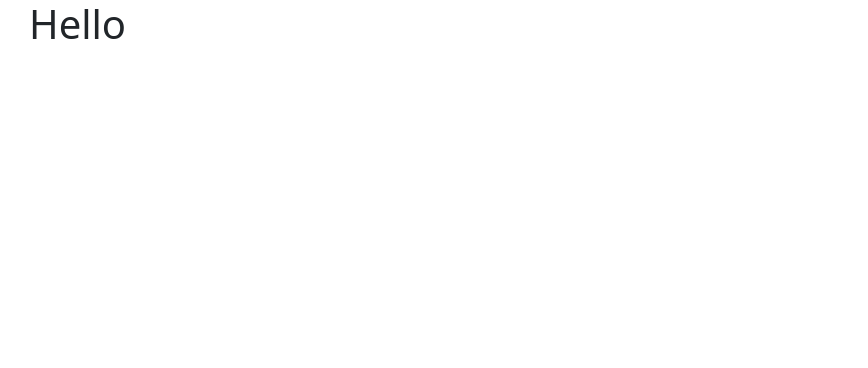
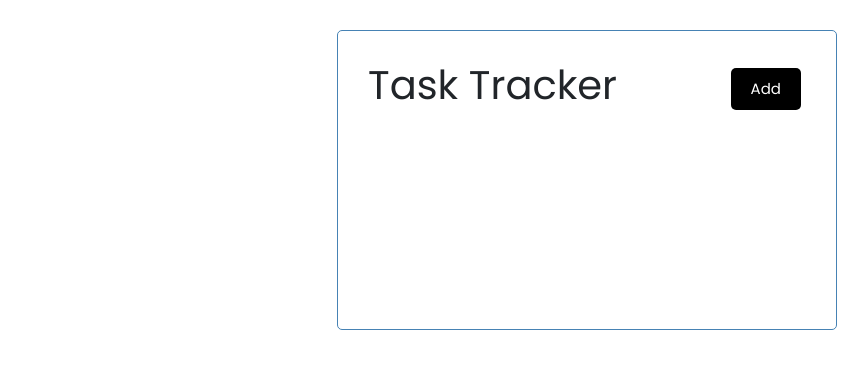
Before and after one commit to Mwong228/React-TaskTracker, a React (Create React App) app: page / in a window 1280 px wide. Shown: the top 368 px of the page, without its empty margins (53-921 px from the left). Built offline with nearby package versions, Linux system fonts and the light colour scheme.

Commit message:
added styling and CSS

```diff
--- a/src/App.js
+++ b/src/App.js
@@ -1,10 +1,14 @@
+import Header from './components/Header'
+
 
 function App() {
+
   return (
-    <div class="container">
-      <h1>Hello</h1>
+    <div className="container">
+      <Header/>
     </div>
   );
 }
 
+
 export default App;
--- /dev/null
+++ b/src/components/Header.js
@@ -0,0 +1,26 @@
+import PropTypes from 'prop-types'
+
+const Header = ({title}) => {
+    return (
+        <header className='header'>
+            <h1>{title}</h1>
+            <button className='btn'>Add</button>
+        </header>
+    )
+}
+
+Header.defaultProps = {
+    title: 'Task Tracker',
+}
+
+Header.propTypes = {
+    title: PropTypes.string.isRequired,
+}
+
+// CSS in JS
+// const headingStyle ={
+//     color: 'red',
+//     backgroundColor: 'black'
+// }
+
+export default Header
--- /dev/null
+++ b/src/index.css
@@ -0,0 +1,112 @@
+@import url('https://fonts.googleapis.com/css2?family=Poppins:wght@300;400&display=swap');
+
+* {
+  box-sizing: border-box;
+  margin: 0;
+  padding: 0;
+}
+
+body {
+  font-family: 'Poppins', sans-serif;
+}
+
+.container {
+  max-width: 500px;
+  margin: 30px auto;
+  overflow: auto;
+  min-height: 300px;
+  border: 1px solid steelblue;
+  padding: 30px;
+  border-radius: 5px;
+}
+
+.header {
+  display: flex;
+  justify-content: space-between;
+  align-items: center;
+  margin-bottom: 20px;
+}
+
+.btn {
+  display: inline-block;
+  background: #000;
+  color: #fff;
+  border: none;
+  padding: 10px 20px;
+  margin: 5px;
+  border-radius: 5px;
+  cursor: pointer;
+  text-decoration: none;
+  font-size: 15px;
+  font-family: inherit;
+}
+
+.btn:focus {
+  outline: none;
+}
+
+.btn:active {
+  transform: scale(0.98);
+}
+
+.btn-block {
+  display: block;
+  width: 100%;
+}
+
+.task {
+  background: #f4f4f4;
+  margin: 5px;
+  padding: 10px 20px;
+  cursor: pointer;
+}
+
+.task.reminder {
+  border-left: 5px solid green;
+}
+
+.task h3 {
+  display: flex;
+  align-items: center;
+  justify-content: space-between;
+}
+
+.add-form {
+  margin-bottom: 40px;
+}
+
+.form-control {
+  margin: 20px 0;
+}
+
+.form-control label {
+  display: block;
+}
+
+.form-control input {
+  width: 100%;
+  height: 40px;
+  margin: 5px;
+  padding: 3px 7px;
+  font-size: 17px;
+}
+
+.form-control-check {
+  display: flex;
+  align-items: center;
+  justify-content: space-between;
+}
+
+.form-control-check label {
+  flex: 1;
+}
+
+.form-control-check input {
+  flex: 2;
+  height: 20px;
+}
+
+footer {
+  margin-top: 30px;
+  text-align: center;
+}
--- a/src/index.js
+++ b/src/index.js
@@ -1,6 +1,7 @@
 import React from 'react';
 import ReactDOM from 'react-dom';
 import App from './App';
+import './index.css'
 
 
 ReactDOM.render(
```
